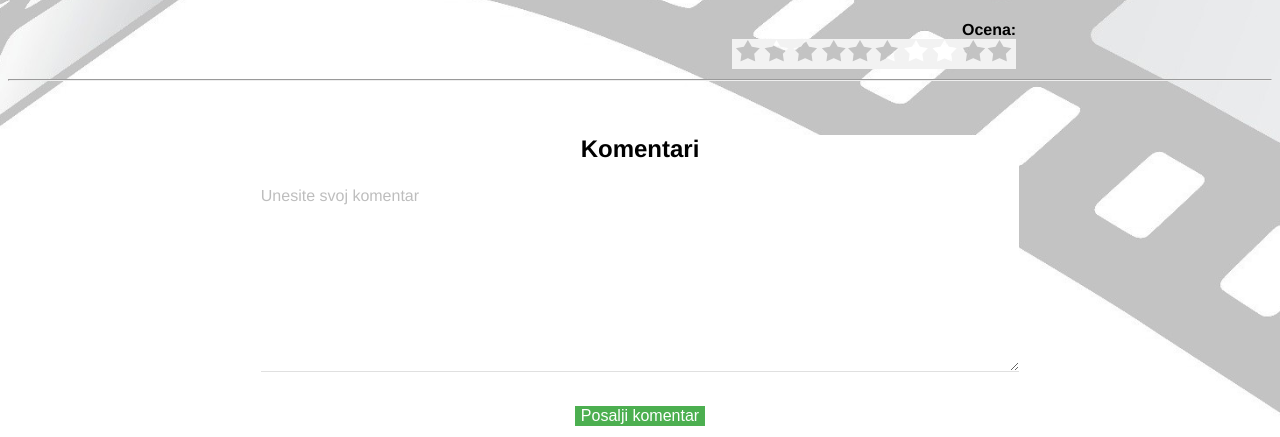
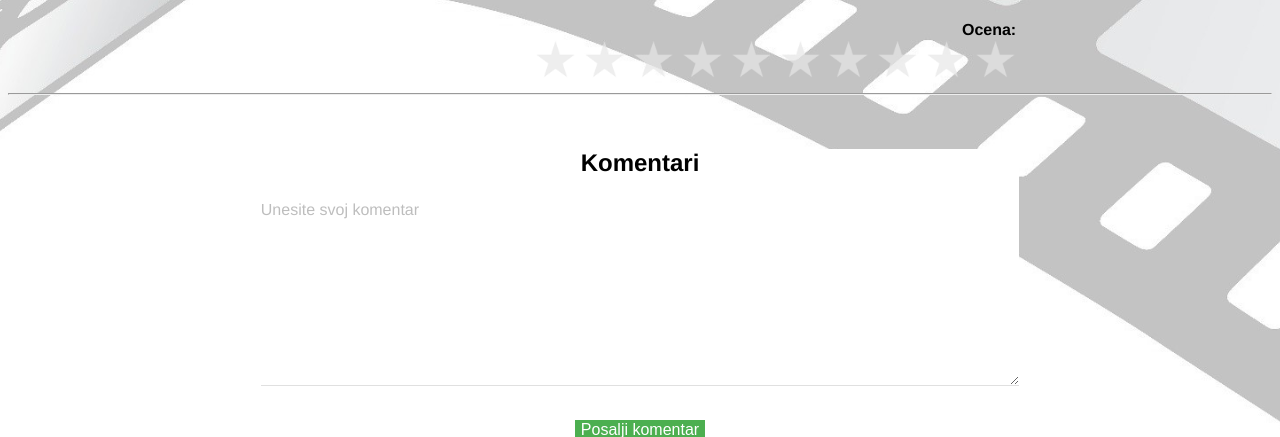
Before and after one commit to srx666666/Cinemania, a PHP site: page /ocenjivanjeFilma.html in a window 1280 px wide. Shown: the part 740-1177 px from the top of the page. Run offline with PHP 8.4, Linux system fonts and the light colour scheme.

Commit message:
ispravljeno ocenjivanje filma - dodate zvezdice

```diff
--- a/Prototip_Mina/ocenjivanjeFilma.html
+++ b/Prototip_Mina/ocenjivanjeFilma.html
@@ -1,3 +1,4 @@
+
 <html >
 	<head>
   <!-- Material Design Lite -->
@@ -54,7 +55,31 @@ Aladin živi u Pjortu, malom pustom selu u Bulgislavu, zajedno sa majkom, ocem i
 
 	  </div>
 
-		<img src="stars_gray.png" alt="stars">
+	  <!-- <img src="stars_gray.png" alt="stars">-->
+
+  <div class="cc-selector">
+	  <input id="star1" type="radio" name="star1" value="1" />
+	  <label class="drinkcard-cc star" for="star"></label>
+	  <input id="star2" type="radio" name="star2" value="2" />
+	  <label class="drinkcard-cc star" for="star"></label>
+	  <input id="star3" type="radio" name="star3" value="3" />
+	  <label class="drinkcard-cc star" for="star"></label>
+	  <input id="star4" type="radio" name="star4" value="4" />
+	  <label class="drinkcard-cc star" for="star"></label>
+	  <input id="star5" type="radio" name="star5" value="5" />
+	  <label class="drinkcard-cc star" for="star"></label>
+	  <input id="star6" type="radio" name="star6" value="6" />
+	  <label class="drinkcard-cc star" for="star"></label>
+	  <input id="star7" type="radio" name="star7" value="7" />
+	  <label class="drinkcard-cc star" for="star"></label>
+	  <input id="star8" type="radio" name="star8" value="8" />
+	  <label class="drinkcard-cc star" for="star"></label>
+	  <input id="star9" type="radio" name="star9" value="9" />
+	  <label class="drinkcard-cc star" for="star"></label>
+	  <input id="star10" type="radio" name="star10" value="10" />
+	  <label class="drinkcard-cc star" for="star"></label>
+
+  </div>
   </td>
 </tr>
 </table>
--- a/Prototip_Mina/p.css
+++ b/Prototip_Mina/p.css
@@ -215,3 +215,37 @@ text-align:left}
 width:250px;
 
 }
+
+.cc-selector input{
+  margin:0;padding:0;
+  -webkit-appearance:none;
+     -moz-appearance:none;
+          appearance:none;
+}
+.star{background-image:url(star.png);}
+
+.cc-selector-2 input:active +.drinkcard-cc, .cc-selector input:active +.drinkcard-cc{opacity: .9;}
+.cc-selector-2 input:checked +.drinkcard-cc, .cc-selector input:checked +.drinkcard-cc{
+    -webkit-filter: none;
+       -moz-filter: none;
+            filter: none;
+}
+.drinkcard-cc{
+    cursor:pointer;
+    background-size:contain;
+    background-repeat:no-repeat;
+    display:inline-block;
+    width:40px;height:40px;
+    border:0px;
+    -webkit-transition: all 100ms ease-in;
+       -moz-transition: all 100ms ease-in;
+            transition: all 100ms ease-in;
+    -webkit-filter: brightness(1.8) grayscale(1) opacity(.7);
+       -moz-filter: brightness(1.8) grayscale(1) opacity(.7);
+            filter: brightness(1.8) grayscale(1) opacity(.7);
+}
+.drinkcard-cc:hover{
+    -webkit-filter: brightness(1.2) grayscale(.5) opacity(.9);
+       -moz-filter: brightness(1.2) grayscale(.5) opacity(.9);
+            filter: brightness(1.2) grayscale(.5) opacity(.9);
+}
```
Also changed, not shown: Prototip_Mina/ostavljanjeKomentara.html (+49 -44 lines), Prototip_Mina/star.png (added). Lines whose indentation alone changed are shown as unchanged.
